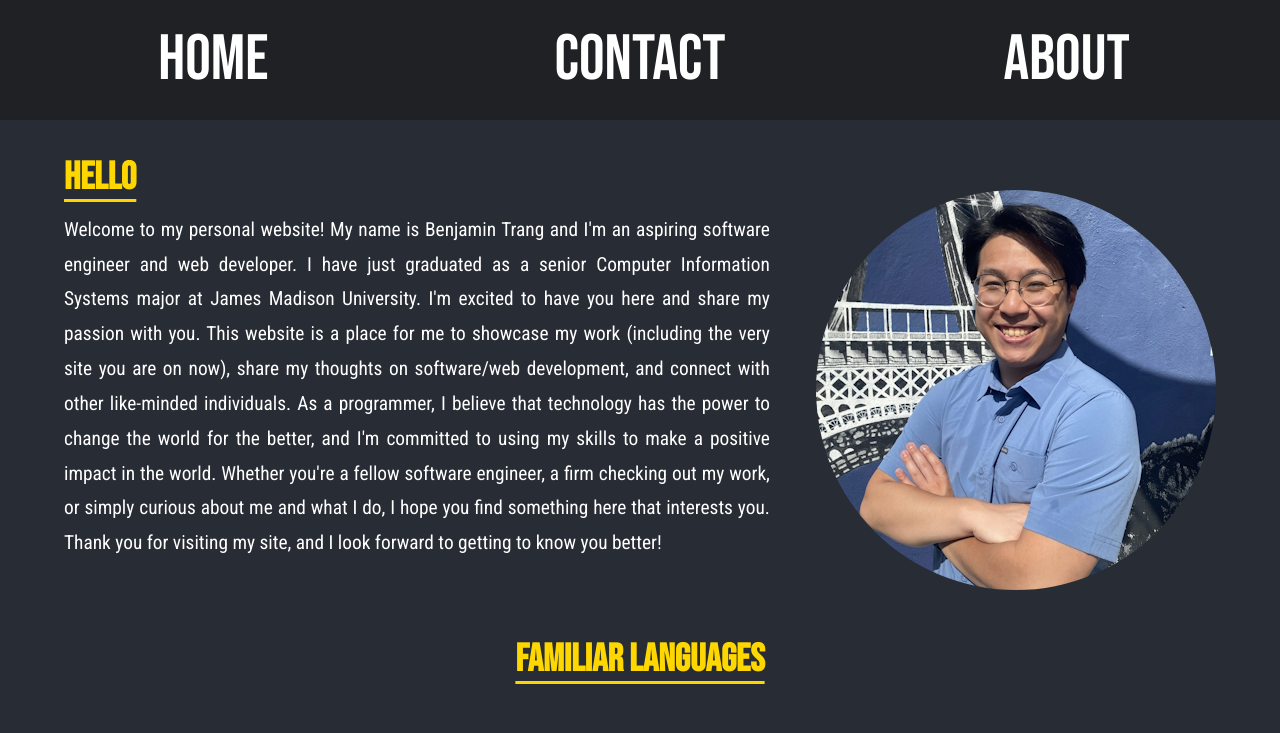
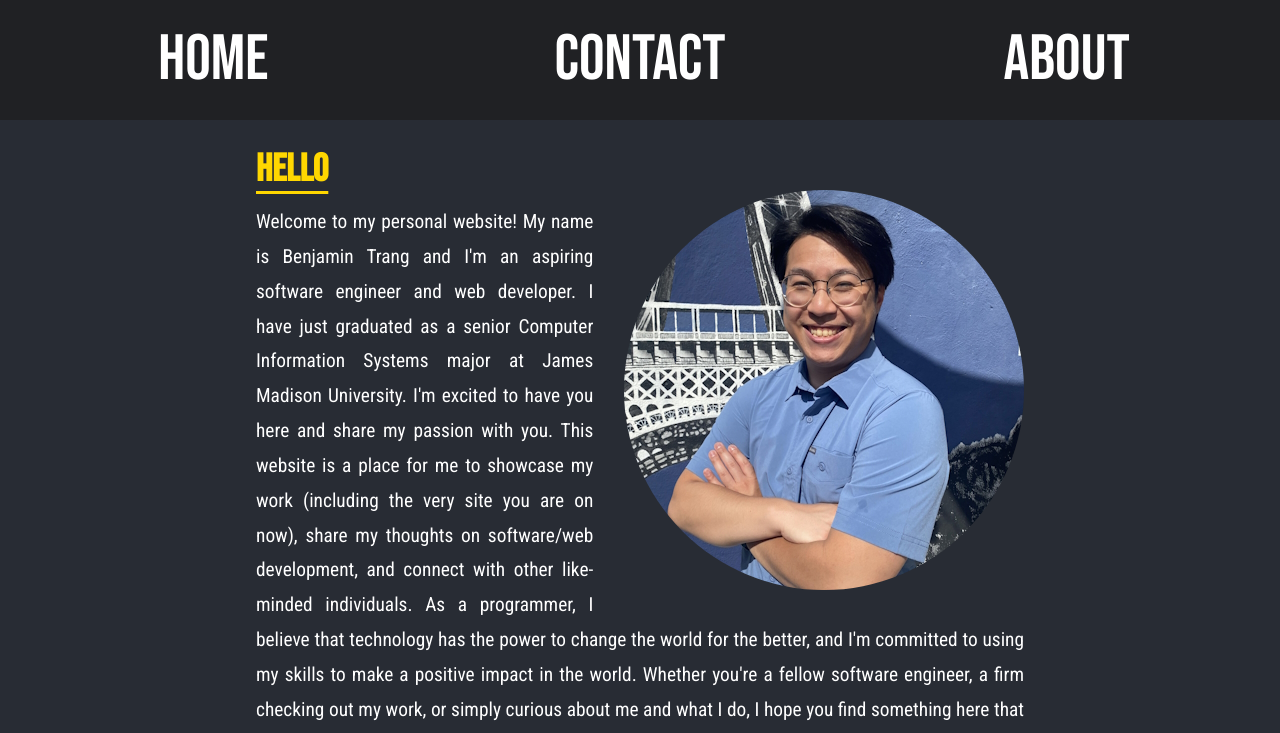
Before and after one commit to BT-Compile/B-TCODE, a React (Create React App) app in the folder my-app/: page / in a window 1280 px wide. Shown: the part 680-1413 px from the top of the page. Built offline with nearby package versions, Linux system fonts and the light colour scheme.

Commit message:
Update App.css

```diff
--- a/my-app/src/Pages/Components/App.css
+++ b/my-app/src/Pages/Components/App.css
@@ -228,7 +228,7 @@ a {
 }
 
 .containerTextIntro {
-  margin: 0 5% 5% 5%;
+  margin: 0 20% 5% 20%;
   text-align: justify;
 }
 
```
